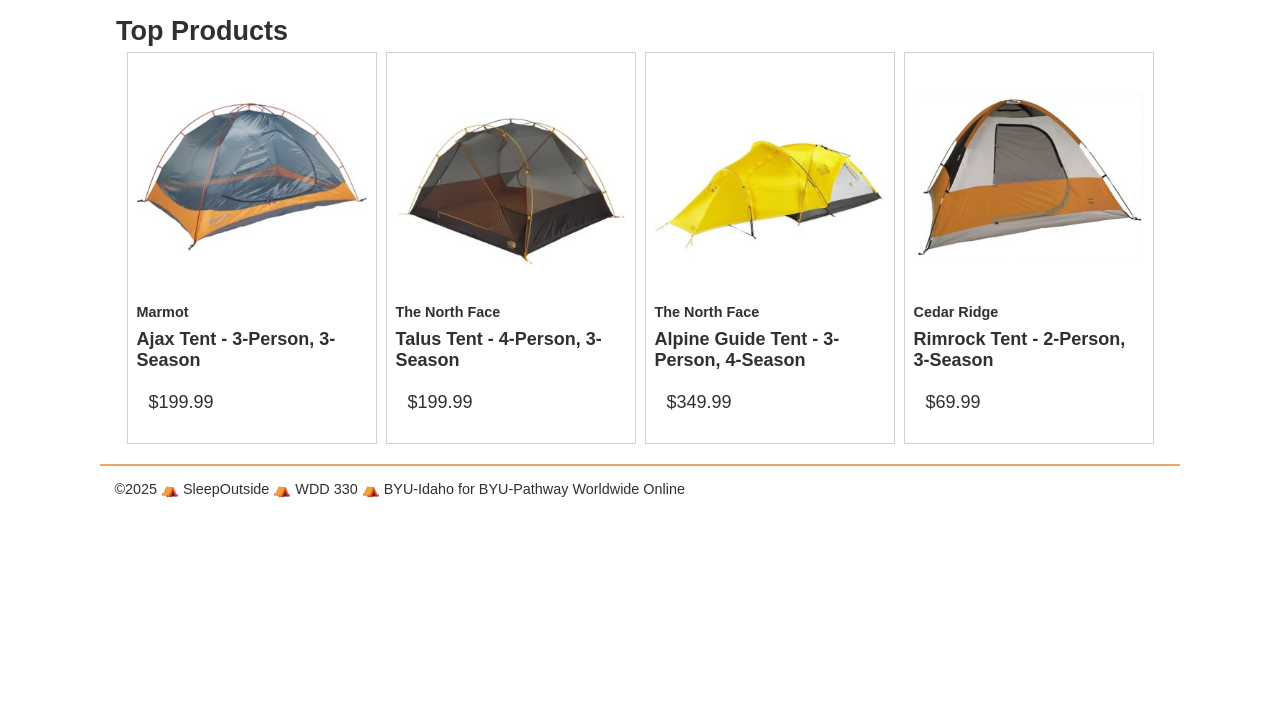
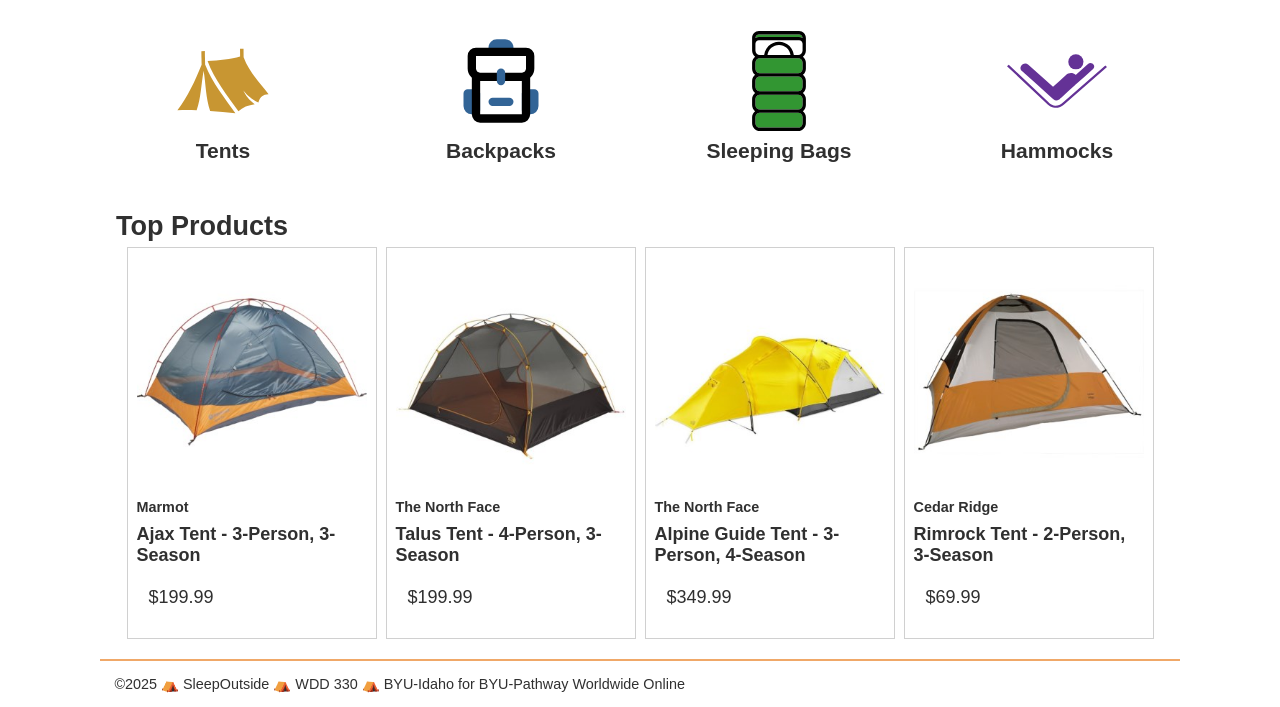
Before and after one commit to MichealOnyemelonu/sleep_outside, a website built with Vite: page src/index.html in a window 1280 px wide. Shown: the part 464-1171 px from the top of the page. Before the commit the page ends 976 px from the top, so only its background shows below. Built offline with nearby package versions, Linux system fonts and the light colour scheme; files whose address does not match are found by name.

Commit message:
feat: added to the src/index.html additional information of displaying four categories of the product

```diff
--- a/src/index.html
+++ b/src/index.html
@@ -10,7 +10,7 @@
 
   <body>
     <header class="divider" id="main-header"></header>
-    <main class="divider">
+     <main class="divider">
       <div class="hero">
         <img
           src="/images/banner-sm.jpg"
@@ -29,8 +29,46 @@
         </div>
       </div>
 
-      <section class="products">
-        <h2>Top Products</h2>
+
+  <section class="product-categories">
+
+    <h2>Shop by Category</h2>
+  <ul class="category-list">
+    <li>
+      <a href="/product_listing/index.html?category=tents">
+        <img src="/images/category/category-tents.svg" alt="Tents" />
+        <h3>Tents</h3>
+      </a>
+    </li>
+
+    <li>
+      <a href="/product_listing/index.html?category=backpacks">
+        <img src="/images/category/category-backpacks.svg" alt="Backpacks" />
+        <h3>Backpacks</h3>
+      </a>
+    </li>
+
+    <li>
+      <a href="/product_listing/index.html?category=sleeping-bags">
+        <img
+          src="/images/category/category-sleepingbags.svg"
+          alt="Sleeping Bags"
+        />
+        <h3>Sleeping Bags</h3>
+      </a>
+    </li>
+
+    <li>
+      <a href="/product_listing/index.html?category=hammocks">
+        <img src="/images/category/category-hammocks.svg" alt="Hammocks" />
+        <h3>Hammocks</h3>
+      </a>
+    </li>
+  </ul>
+</section>
+
+<section class="products">
+  <h2>Top Products</h2>
         <ul class="product-list">
           <li class="product-card">
             <a href="product_pages/marmot-ajax-3.html">
@@ -78,6 +116,8 @@
           </li>
         </ul>
       </section>
+
+
     </main>
     <footer id="main-footer"></footer>
   </body>
```
